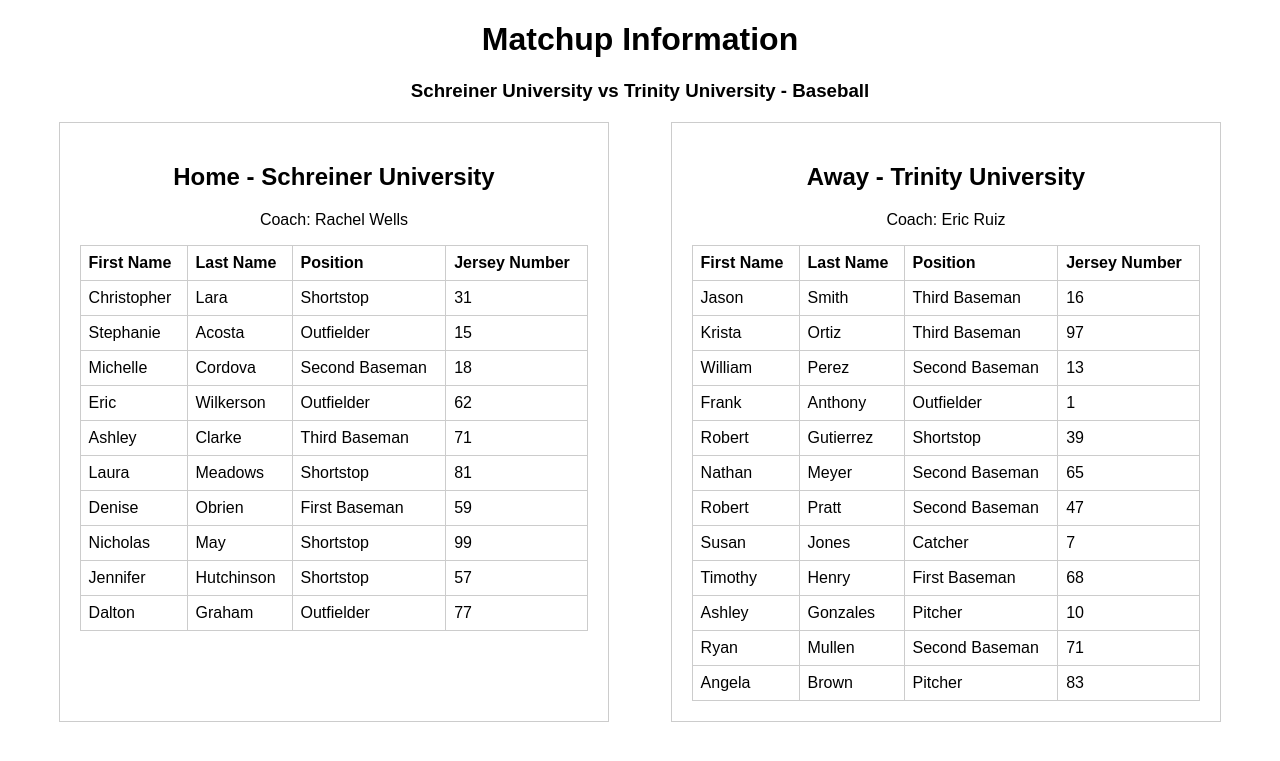
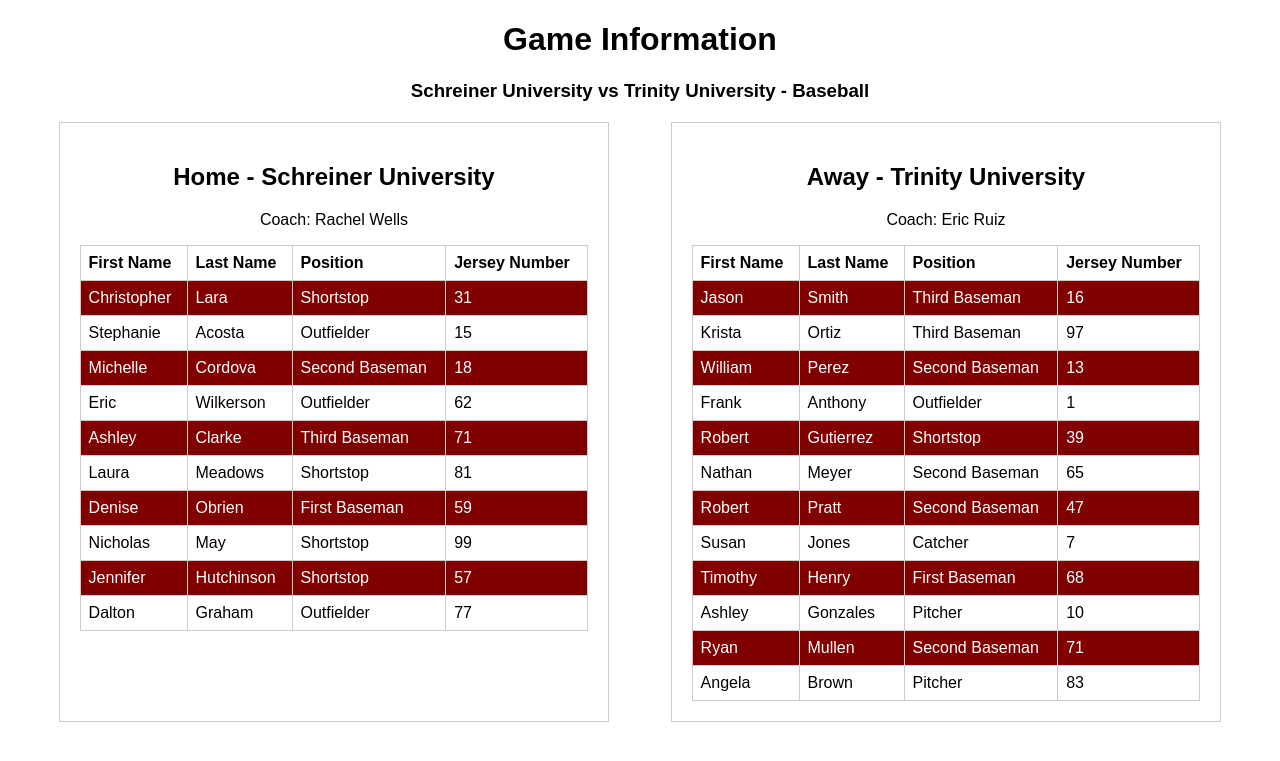
Before and after one commit to nearly-trinity/database-project, a Flask app: page /team?team_id1=24&team_id2=36&game_id=48 in a window 1280 px wide. Shown: the top 761 px of the page. Run offline with Flask 3, Linux system fonts and the light colour scheme; data comes from the database, SQL or seed files in the repository.

Commit message:
stlying udated

```diff
--- a/app/templates/home.html
+++ b/app/templates/home.html
@@ -56,7 +56,7 @@
 
         label {
             margin-bottom: 10px;
-            color: maroon;
+            color: black;
             font-size: 18px;
         }
 
@@ -64,7 +64,7 @@
         label2 {
             display: block;
             margin-bottom: 10px;
-            color: maroon;
+            color: black;
             font-size: 18px;
         }
 
--- a/app/templates/team.html
+++ b/app/templates/team.html
@@ -40,11 +40,20 @@
             padding: 8px;
             text-align: left;
         }
+
+        tr:nth-child(even) {
+            background-color: maroon;
+            color: white; /* Text color for better contrast */
+        }
+
+        tr:nth-child(odd) {
+            background-color: white;
+        }
     </style>
 </head>
 
 <body>
-    <h1>Matchup Information</h1>
+    <h1>Game Information</h1>
     <h3>{{game_info[1]}}</h3>
 
     <div class="team-container">
```
